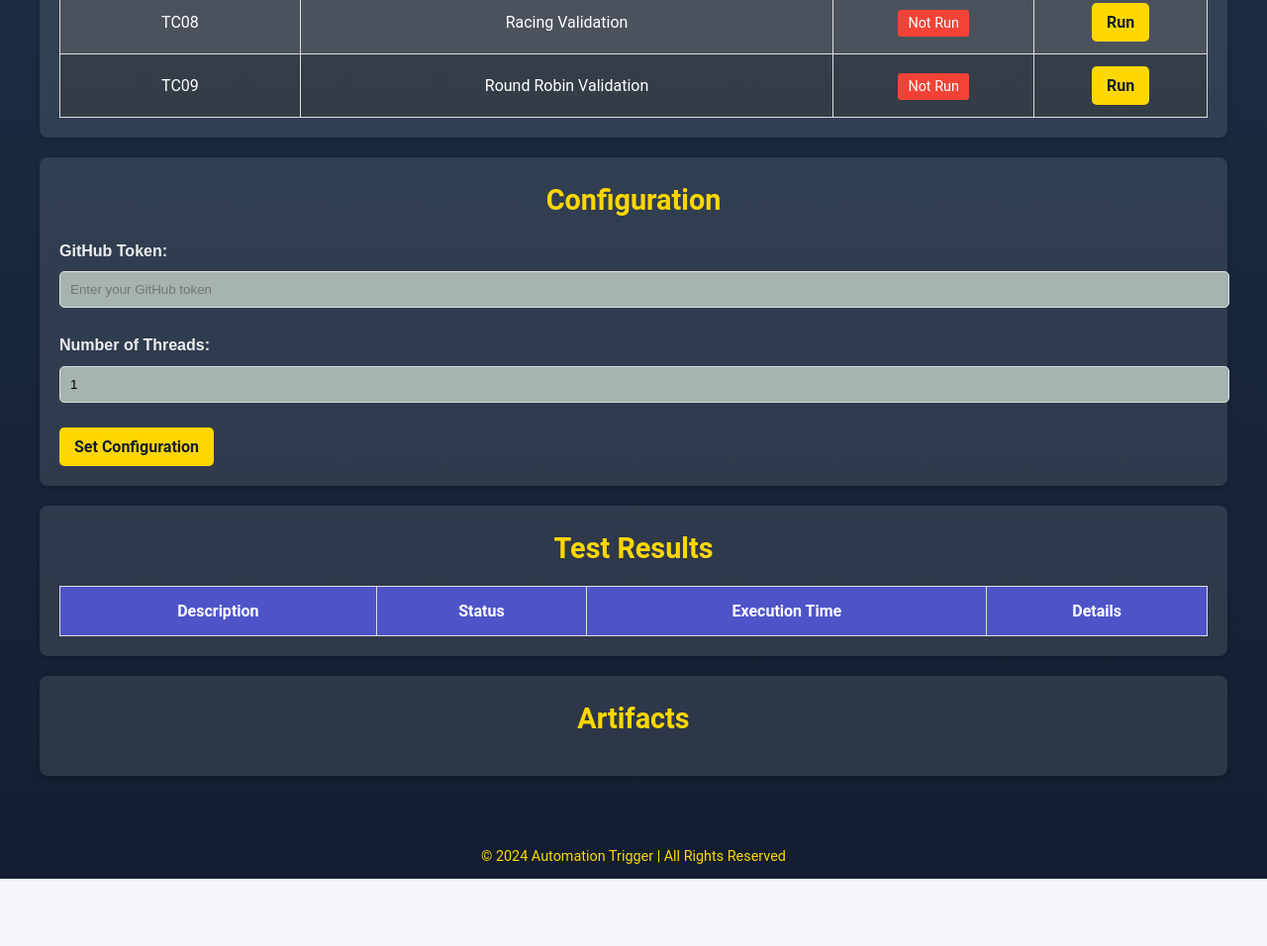
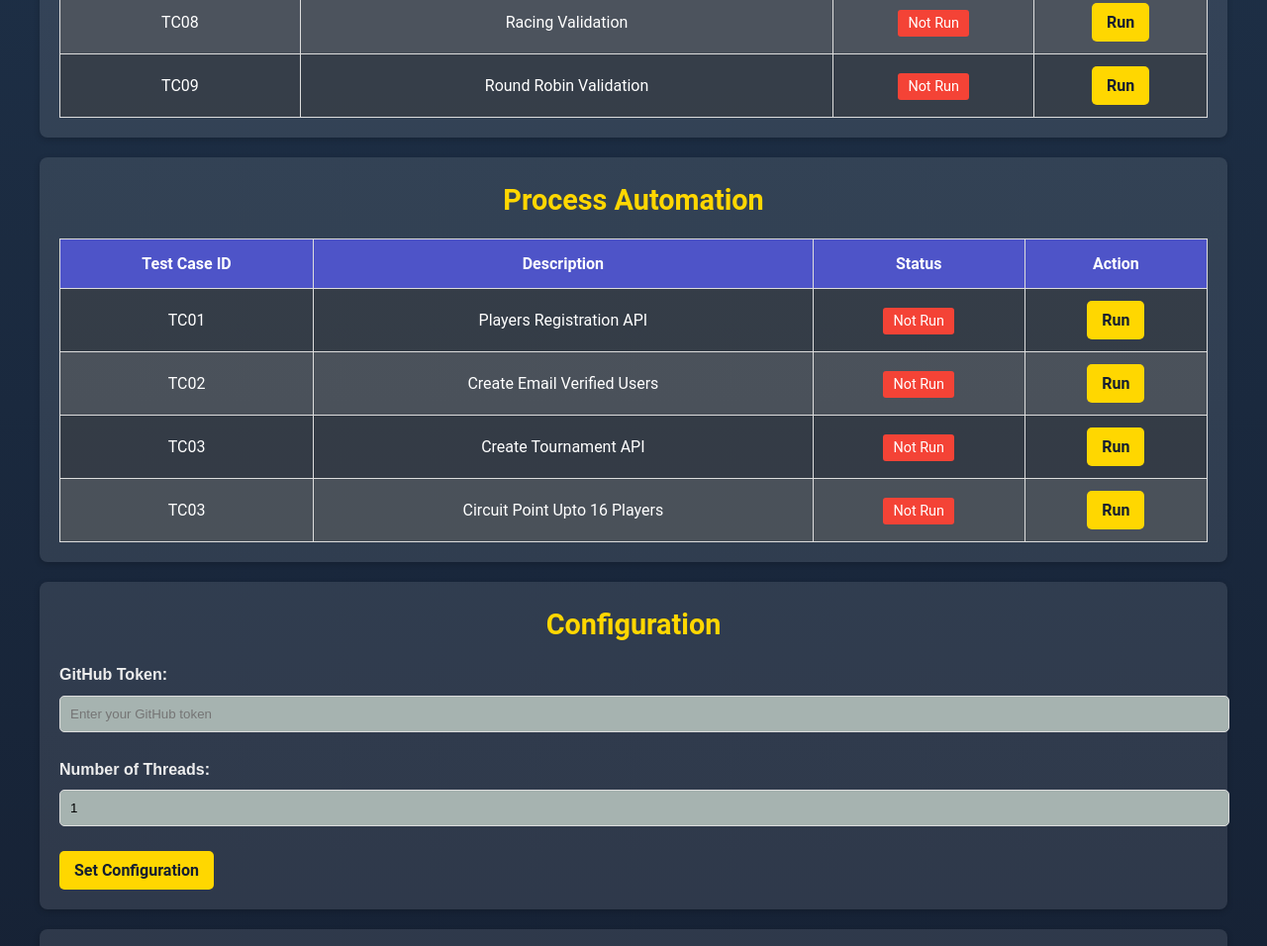
Before and after one commit to gouravAretedge/AretedgeAutomation, a plain HTML site: page index.html in a window 1280 px wide. Shown: the part 1078-2034 px from the top of the page at 99% size. Before the commit the page ends 1966 px from the top, so only its background shows below. Drawn offline with nearby package versions, Linux system fonts and the light colour scheme; no server answers.

Commit message:
process automation

```diff
--- a/index.html
+++ b/index.html
@@ -185,6 +185,52 @@
             </table>
         </section>
 
+        <section id="test-cases-section">
+            <h2>Process Automation</h2>
+            <table id="test-cases-table">
+                <thead>
+                    <tr>
+                        <th>Test Case ID</th>
+                        <th>Description</th>
+                        <th>Status</th>
+                        <th>Action</th>
+                    </tr>
+                </thead>
+                <tbody>
+                    <tr id="test-case-TC01">
+
+                        <td>TC01</td>
+                        <td>Players Registration API</td>
+                        <td><span class="status not-run">Not Run</span></td>
+                        <td><button id="run-tc1" class="action-btn primary-btn"
+                                onclick="executeTestCase(THREAD_COUNT, 'RegistrationTournamnetAPI')">Run</button></td>
+                    </tr>
+                    <tr id="test-case-TC02">
+
+                        <td>TC02</td>
+                        <td>Create Email Verified Users</td>
+                        <td><span class="status not-run">Not Run</span></td>
+                        <td><button id="run-tc2" class="action-btn primary-btn"
+                                onclick="executeTestCase(THREAD_COUNT, 'CreateEmailVerifiedUsers')">Run</button></td>
+                    </tr>
+                    <tr id="test-case-TC03">
+                        <td>TC03</td>
+                        <td>Create Tournament API</td>
+                        <td><span class="status not-run">Not Run</span></td>
+                        <td><button id="run-tc2" class="action-btn primary-btn"
+                                onclick="executeTestCase(THREAD_COUNT, 'CreateTournamentAPI')">Run</button></td>
+                    </tr>
+                    <tr id="test-case-TC03">
+                        <td>TC03</td>
+                        <td>Circuit Point Upto 16 Players</td>
+                        <td><span class="status not-run">Not Run</span></td>
+                        <td><button id="run-tc2" class="action-btn primary-btn"
+                                onclick="executeTestCase(THREAD_COUNT, 'CircuitPointPartial')">Run</button></td>
+                    </tr>
+                </tbody>
+            </table>
+        </section>
+
         <section id="config-section">
             <h2>Configuration</h2>
             <div class="form-group">
```
